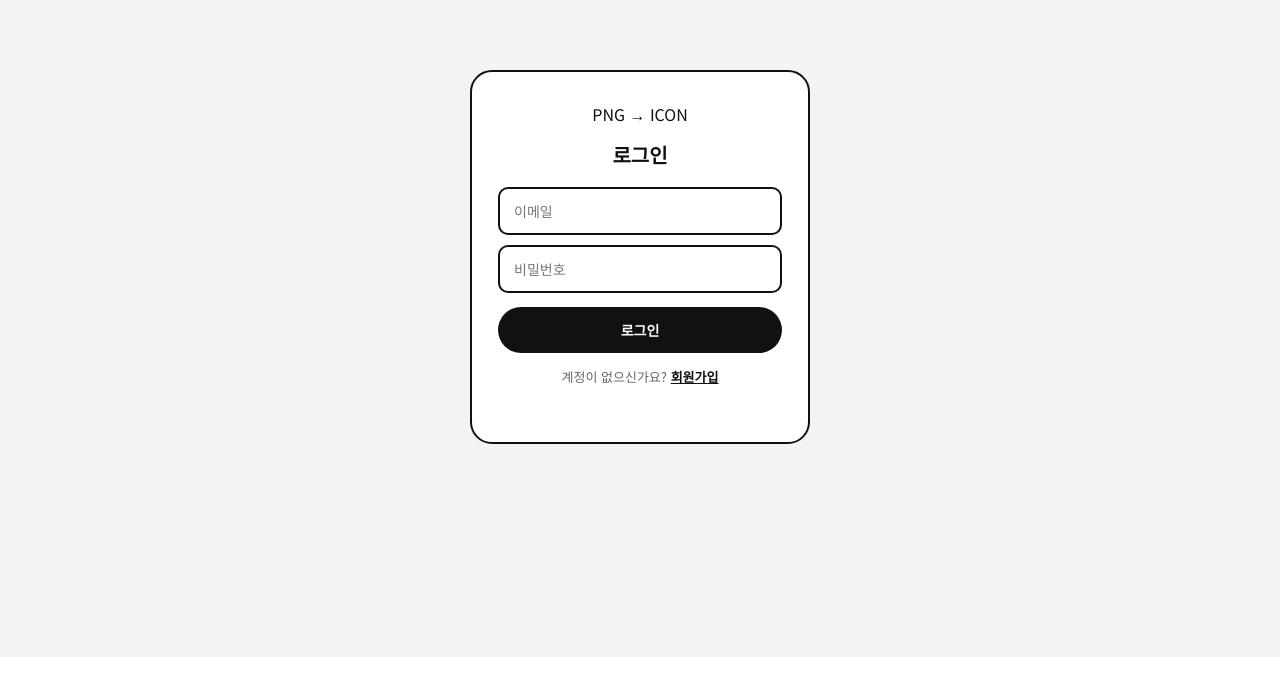
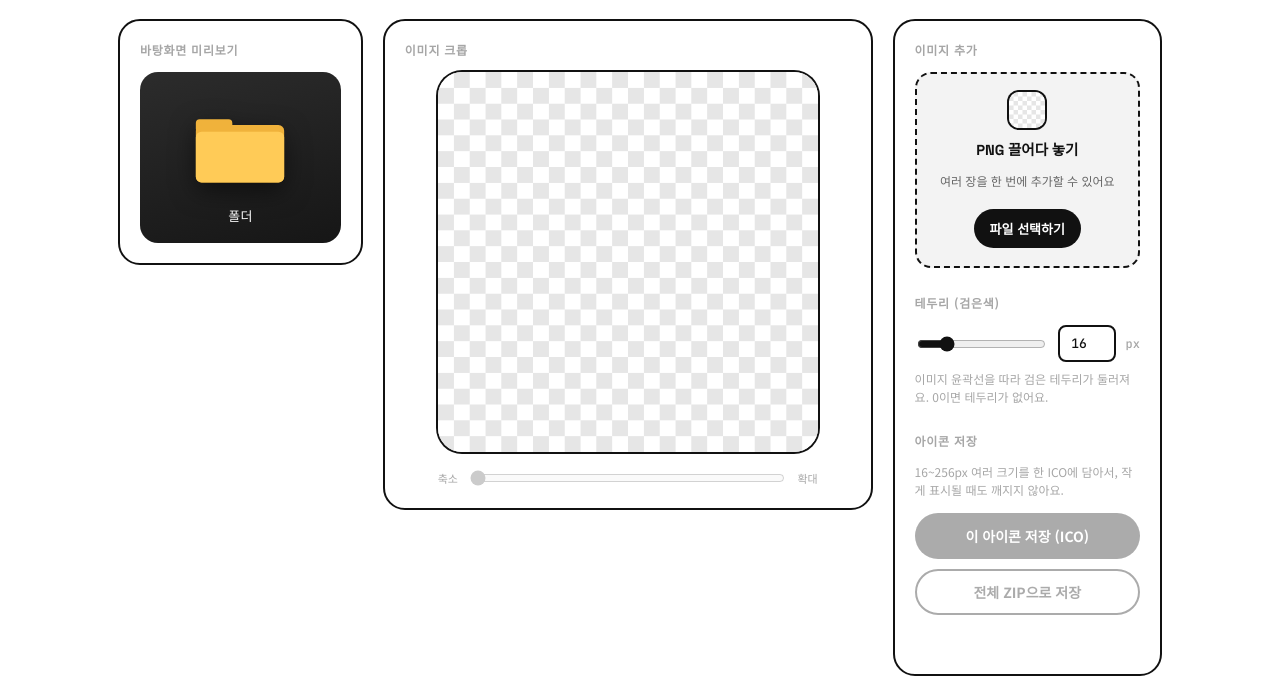
Before and after one commit to oddmoonlab/icon-maker, a plain HTML site: page index.html in a window 1280 px wide. Shown: the part 143-821 px from the top of the page. Before the commit the page ends 800 px from the top, so only its background shows below. Drawn offline with nearby package versions, Linux system fonts and the light colour scheme.

Commit message:
Add files via upload

```diff
--- a/index.html
+++ b/index.html
@@ -65,24 +65,6 @@
   .btn-sm{padding:8px 14px;font-size:13px;}
 
   /* ---------- Drag overlay ---------- */
-  /* ---------- Auth gate ---------- */
-  .authGate{
-    position:fixed;inset:0;background:var(--bg-soft);display:flex;
-    align-items:center;justify-content:center;z-index:60;padding:20px;
-  }
-  .authCard{
-    width:100%;max-width:340px;background:#fff;border:2px solid var(--line-strong);
-    border-radius:var(--radius-lg);padding:30px 26px;text-align:center;
-  }
-  .authCard h2{font-family:var(--font-display);font-size:20px;margin:14px 0 18px;}
-  .authCard input{
-    width:100%;padding:12px 14px;margin-bottom:10px;border-radius:10px;
-    border:2px solid var(--line-strong);font-family:var(--font-body);font-size:14px;
-  }
-  .authCard .btn{width:100%;justify-content:center;margin-top:4px;}
-  .authSwitch{font-size:13px;color:var(--ink-soft);margin:14px 0 0;}
-  .authSwitch a{color:var(--ink);font-weight:700;text-decoration:underline;cursor:pointer;}
-  .authStatus{font-size:12.5px;color:var(--ink-soft);margin:10px 0 0;min-height:16px;}
 
   #dropOverlay{
     position:fixed;inset:0;background:rgba(17,17,17,0.88);
@@ -175,21 +157,9 @@
 </head>
 <body>
 
-<div id="authGate" class="authGate">
-  <div class="authCard">
-    <span class="eyebrow">PNG → ICON</span>
-    <h2 id="authTitle">로그인</h2>
-    <input type="email" id="authEmail" placeholder="이메일" autocomplete="email">
-    <input type="password" id="authPassword" placeholder="비밀번호" autocomplete="current-password">
-    <button class="btn btn-accent" id="authSubmitBtn">로그인</button>
-    <p class="authSwitch">계정이 없으신가요? <a href="#" id="authSwitchLink">회원가입</a></p>
-    <p class="authStatus" id="authStatus"></p>
-  </div>
-</div>
-
 <div id="dropOverlay"><span>여기에 놓아주세요</span></div>
 
-<div class="app" id="appRoot" style="display:none;">
+<div class="app">
 
   <header class="top">
     <div class="brand">
@@ -199,7 +169,6 @@
     </div>
     <div style="display:flex;gap:8px;align-items:flex-end;">
       <button class="btn btn-ghost addMoreBtn" id="addMoreBtn">+ 파일 추가</button>
-      <button class="btn btn-ghost" id="logoutBtn" style="display:none;">로그아웃</button>
     </div>
   </header>
 
@@ -293,81 +262,10 @@
 <input type="file" id="fileInput" accept="image/png" multiple hidden>
 
 <script src="https://cdnjs.cloudflare.com/ajax/libs/jszip/3.10.1/jszip.min.js"></script>
-<script src="https://cdn.jsdelivr.net/npm/@supabase/supabase-js@2"></script>
 
 <script>
 (function(){
   "use strict";
-
-  /* ===== Supabase 설정: 본인 프로젝트 값으로 꼭 바꿔주세요 =====
-     Supabase 대시보드 > Project Settings > API 에서 확인 가능 */
-  const SUPABASE_URL = 'https://YOUR-PROJECT-REF.supabase.co';
-  const SUPABASE_ANON_KEY = 'YOUR_SUPABASE_ANON_PUBLIC_KEY';
-  const supabase = window.supabase.createClient(SUPABASE_URL, SUPABASE_ANON_KEY);
-
-  let authMode = 'signin';
-  const authGate = document.getElementById('authGate');
-  const appRoot = document.getElementById('appRoot');
-  const logoutBtn = document.getElementById('logoutBtn');
-  const authTitle = document.getElementById('authTitle');
-  const authEmail = document.getElementById('authEmail');
-  const authPassword = document.getElementById('authPassword');
-  const authSubmitBtn = document.getElementById('authSubmitBtn');
-  const authSwitchLink = document.getElementById('authSwitchLink');
-  const authStatus = document.getElementById('authStatus');
-
-  function showApp(){
-    authGate.style.display = 'none';
-    appRoot.style.display = 'block';
-    logoutBtn.style.display = 'inline-flex';
-  }
-  function showAuthGate(){
-    authGate.style.display = 'flex';
-    appRoot.style.display = 'none';
-    logoutBtn.style.display = 'none';
-  }
-  function setAuthMode(mode){
-    authMode = mode;
-    authTitle.textContent = mode === 'signin' ? '로그인' : '회원가입';
-    authSubmitBtn.textContent = mode === 'signin' ? '로그인' : '회원가입';
-    authSwitchLink.textContent = mode === 'signin' ? '회원가입' : '로그인';
-    authStatus.textContent = '';
-  }
-  authSwitchLink.addEventListener('click', e => {
-    e.preventDefault();
-    setAuthMode(authMode === 'signin' ? 'signup' : 'signin');
-  });
-
-  authSubmitBtn.addEventListener('click', async () => {
-    const email = authEmail.value.trim();
-    const password = authPassword.value;
-    if (!email || !password){ authStatus.textContent = '이메일과 비밀번호를 입력해주세요.'; return; }
-    authSubmitBtn.disabled = true;
-    authStatus.textContent = '처리 중…';
-    try{
-      if (authMode === 'signin'){
-        const { error } = await supabase.auth.signInWithPassword({ email, password });
-        if (error) authStatus.textContent = error.message;
-      } else {
-        const { error } = await supabase.auth.signUp({ email, password });
-        if (error) authStatus.textContent = error.message;
-        else authStatus.textContent = '가입 확인 메일을 보냈어요. 메일함을 확인해주세요.';
-      }
-    } finally {
-      authSubmitBtn.disabled = false;
-    }
-  });
-
-  logoutBtn.addEventListener('click', async () => {
-    await supabase.auth.signOut();
-  });
-
-  supabase.auth.onAuthStateChange((_event, session) => {
-    if (session) showApp(); else showAuthGate();
-  });
-  supabase.auth.getSession().then(({ data }) => {
-    if (data.session) showApp(); else showAuthGate();
-  });
 
 
   /* ---------------- basic source / right-click deterrents ----------------
```
